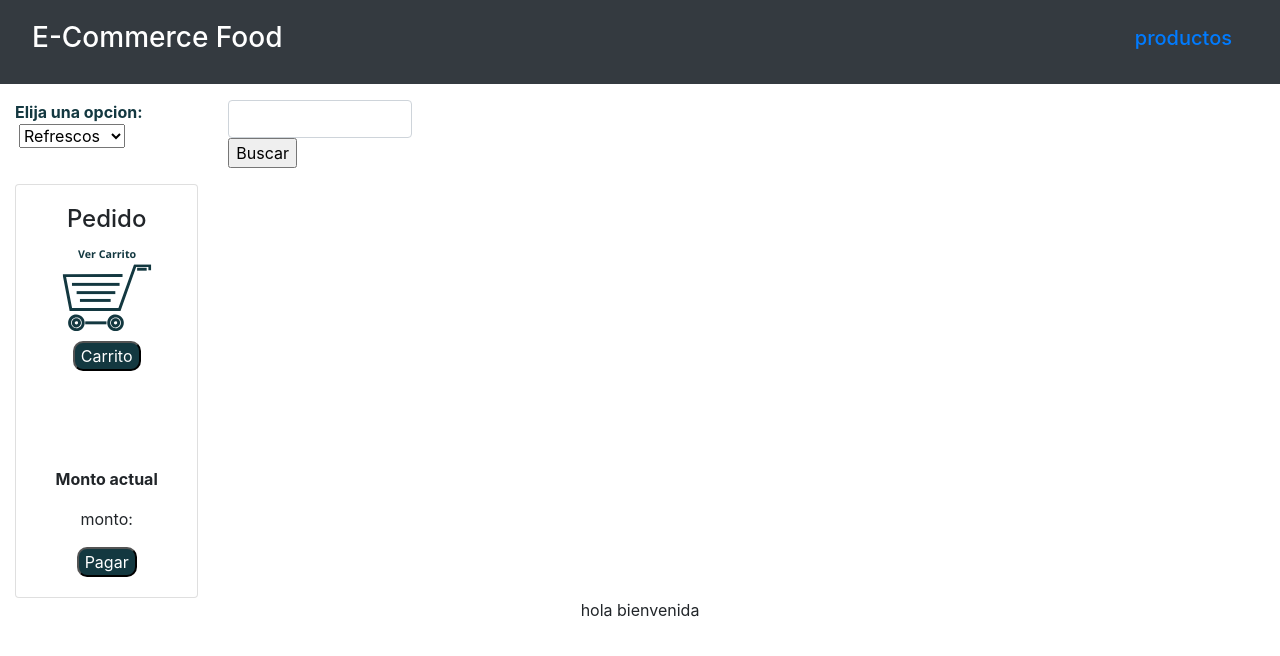
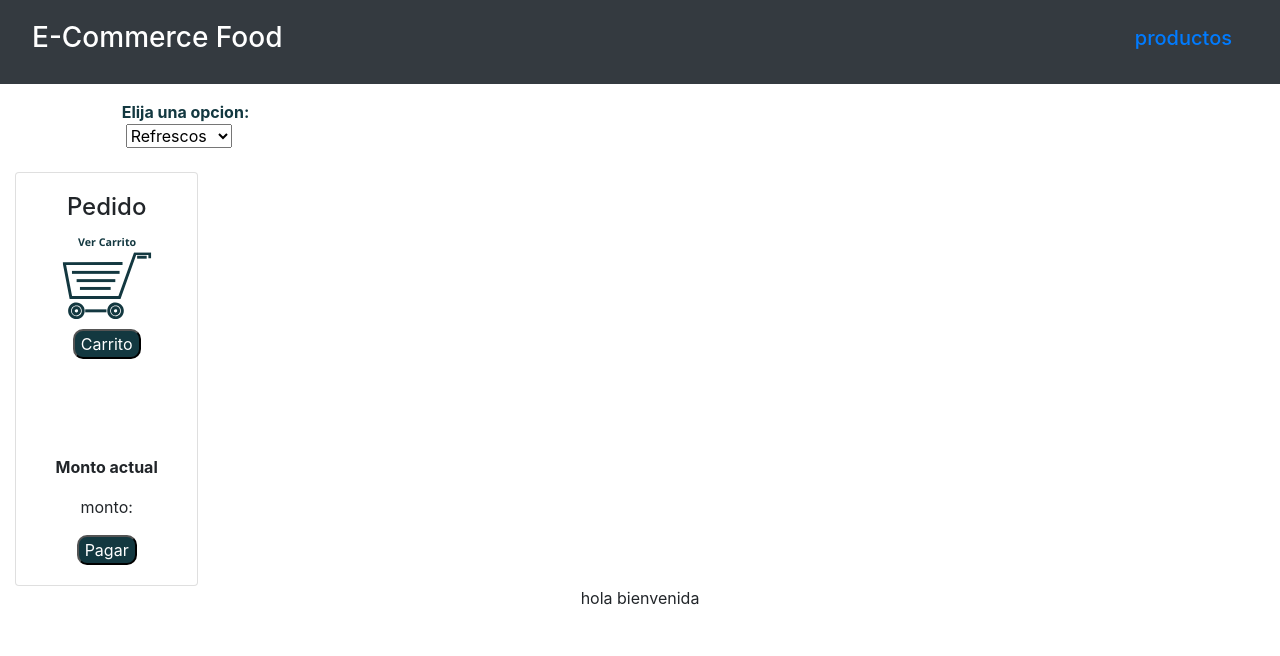
Before and after one commit to SebasRios34/E-Food, a React (Create React App) app in the folder e-food/: page / in a window 1280 px wide. Shown: the top 656 px of the page. Built offline with nearby package versions, Linux system fonts and the light colour scheme.

Commit message:
CambioBuscador

```diff
--- a/e-food/src/Components/Buscador.js
+++ b/e-food/src/Components/Buscador.js
@@ -66,12 +66,7 @@ class Buscador extends Component {
                 </select>
             </label>
             </div>
-                <div className="col-10 mx-auto col-md-6 my-3">
-                    <div className="input-group">
-                        <input id="buttondropdown" name="Buscar" className="form-control" type="text" onChange={this.handleChange}></input>
-                    </div>
-                        <input type="submit" value="Buscar" />
-                    </div>
+
 
         </div>
         </form>
```
